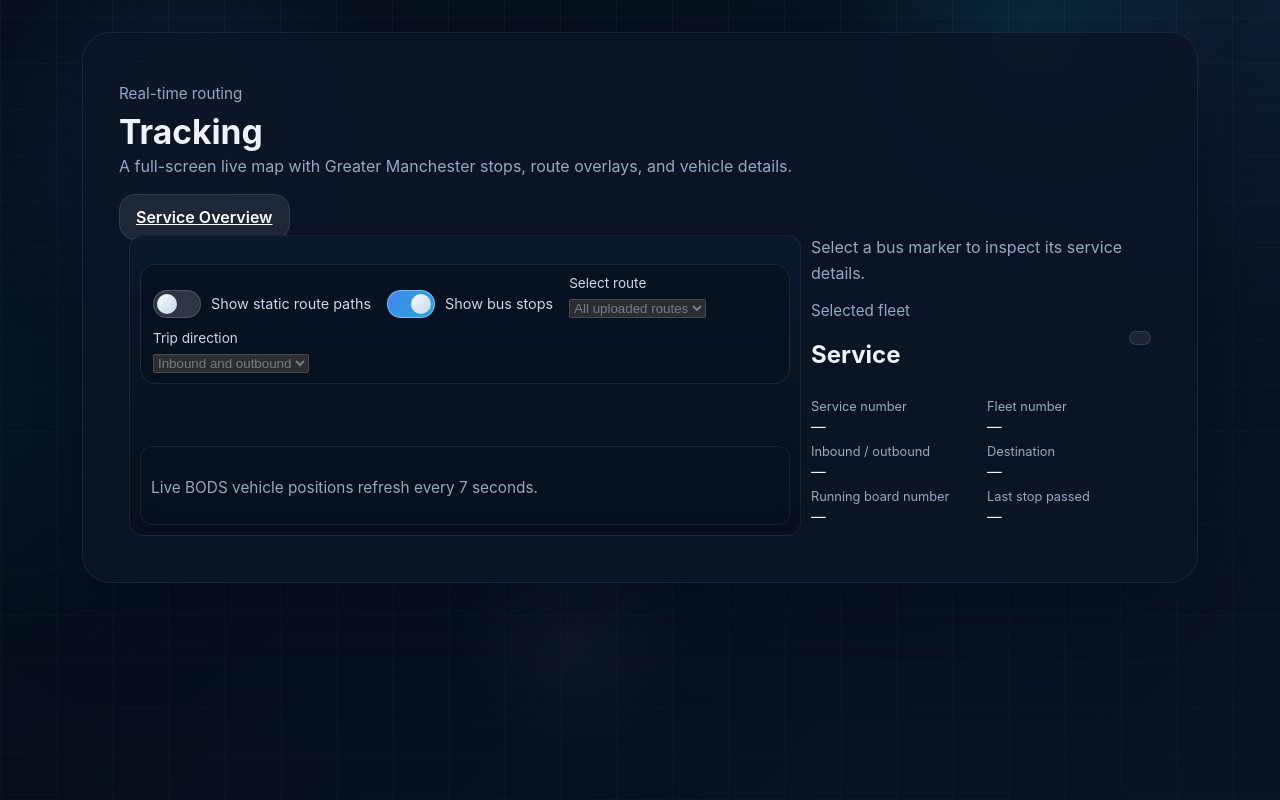
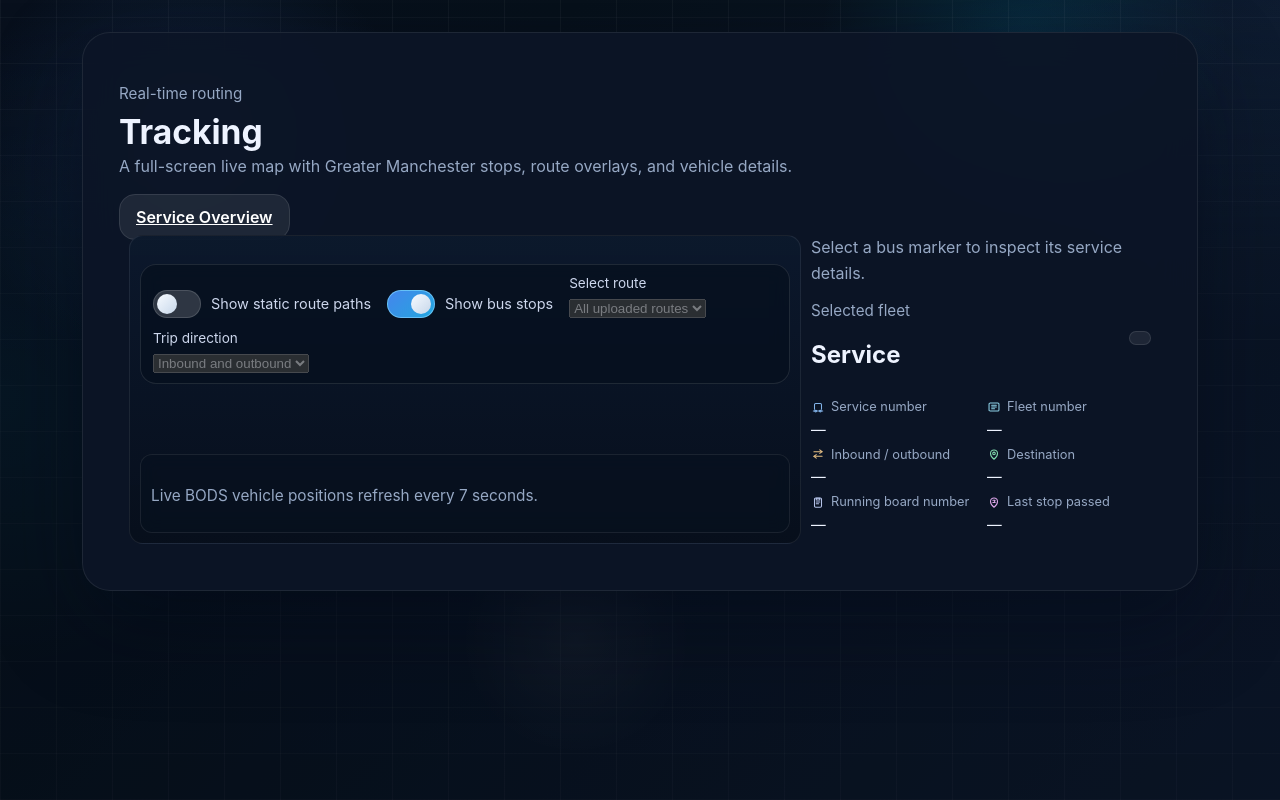
Before and after one commit to Wakkymike/OCC-Assist, a Flask app: template templates/tracking.html in a window 1280 px wide. Run offline with Flask 3, Linux system fonts and the light colour scheme; the template is opened without the code that fills it, so the values that code supplies are empty; some libraries are stand-ins or nearby versions.

Commit message:
Add contextual icons to tracking and service overview info labels

```diff
--- a/static/scripts.js
+++ b/static/scripts.js
@@ -624,9 +624,9 @@ function initializeServiceOverview() {
             <span class="sidebar-pill">${escapeHtml(formatVehicleDirection(vehicle.direction))}</span>
           </div>
           <dl class="service-detail-list">
-            <div><dt>Fleet number</dt><dd>${escapeHtml(String(vehicle.fleetNumber || 'Unknown'))}</dd></div>
-            <div><dt>Board number</dt><dd>${escapeHtml(formatBoardNumber(vehicle))}</dd></div>
-            <div><dt>Last stop passed</dt><dd>${escapeHtml(formatLastStop(vehicle.lastStopPassed))}</dd></div>
+            <div><dt><span class="label-with-icon"><svg viewBox="0 0 24 24" class="info-icon icon-fleet" aria-hidden="true"><rect x="3.5" y="5" width="17" height="14" rx="2"/><path d="M8 9h8"/><path d="M8 12h8"/><path d="M8 15h5"/></svg><span>Fleet number</span></span></dt><dd>${escapeHtml(String(vehicle.fleetNumber || 'Unknown'))}</dd></div>
+            <div><dt><span class="label-with-icon"><svg viewBox="0 0 24 24" class="info-icon icon-board" aria-hidden="true"><rect x="6" y="5" width="12" height="16" rx="2"/><path d="M9 5.5h6v3H9z"/><path d="M9 12h6"/><path d="M9 15h4"/></svg><span>Board number</span></span></dt><dd>${escapeHtml(formatBoardNumber(vehicle))}</dd></div>
+            <div><dt><span class="label-with-icon"><svg viewBox="0 0 24 24" class="info-icon icon-stop" aria-hidden="true"><path d="M12 21s6-4.5 6-10a6 6 0 1 0-12 0c0 5.5 6 10 6 10z"/><path d="M10 9h4l-1.4 1.8L14 13h-4"/></svg><span>Last stop passed</span></span></dt><dd>${escapeHtml(formatLastStop(vehicle.lastStopPassed))}</dd></div>
           </dl>
         </article>
       `).join('');
--- a/static/styles.css
+++ b/static/styles.css
@@ -461,6 +461,52 @@ body::before {
 .service-detail-list dt {
   color: var(--muted);
   font-size: 0.8rem;
+}
+
+.label-with-icon {
+  display: inline-flex;
+  align-items: center;
+  gap: 6px;
+}
+
+.info-icon {
+  width: 14px;
+  height: 14px;
+  stroke: currentColor;
+  stroke-width: 1.8;
+  fill: none;
+  stroke-linecap: round;
+  stroke-linejoin: round;
+  opacity: 0.9;
+  flex: none;
+}
+
+.icon-route {
+  color: #8fc5ff;
+}
+
+.icon-fleet {
+  color: #9de8ff;
+}
+
+.icon-direction {
+  color: #ffd38f;
+}
+
+.icon-destination {
+  color: #8ef1bd;
+}
+
+.icon-board {
+  color: #c8d7ff;
+}
+
+.icon-stop {
+  color: #f4b6ff;
+}
+
+.icon-time {
+  color: #9fd8ff;
 }
 
 .tracking-detail-list dd,
--- a/templates/service-overview.html
+++ b/templates/service-overview.html
@@ -20,15 +20,15 @@
 
     <section class="overview-summary" aria-label="Service summary">
       <article class="overview-summary-card">
-        <p>Active routes</p>
+        <p><span class="label-with-icon"><svg viewBox="0 0 24 24" class="info-icon icon-route" aria-hidden="true"><path d="M4 19h16"/><path d="M6 16V8a2 2 0 0 1 2-2h8a2 2 0 0 1 2 2v8"/><circle cx="8" cy="19" r="1.5"/><circle cx="16" cy="19" r="1.5"/></svg><span>Active routes</span></span></p>
         <strong id="service-overview-route-count">0</strong>
       </article>
       <article class="overview-summary-card">
-        <p>Active vehicles</p>
+        <p><span class="label-with-icon"><svg viewBox="0 0 24 24" class="info-icon icon-fleet" aria-hidden="true"><rect x="3.5" y="5" width="17" height="14" rx="2"/><path d="M8 9h8"/><path d="M8 12h8"/><path d="M8 15h5"/></svg><span>Active vehicles</span></span></p>
         <strong id="service-overview-vehicle-count">0</strong>
       </article>
       <article class="overview-summary-card">
-        <p>Last update</p>
+        <p><span class="label-with-icon"><svg viewBox="0 0 24 24" class="info-icon icon-time" aria-hidden="true"><circle cx="12" cy="12" r="8"/><path d="M12 8v5l3 2"/></svg><span>Last update</span></span></p>
         <strong id="service-overview-updated">—</strong>
       </article>
     </section>
--- a/templates/tracking.html
+++ b/templates/tracking.html
@@ -75,27 +75,27 @@
           </div>
           <dl class="tracking-detail-list">
             <div>
-              <dt>Service number</dt>
+              <dt><span class="label-with-icon"><svg viewBox="0 0 24 24" class="info-icon icon-route" aria-hidden="true"><path d="M4 19h16"/><path d="M6 16V8a2 2 0 0 1 2-2h8a2 2 0 0 1 2 2v8"/><circle cx="8" cy="19" r="1.5"/><circle cx="16" cy="19" r="1.5"/></svg><span>Service number</span></span></dt>
               <dd id="tracking-selected-route">—</dd>
             </div>
             <div>
-              <dt>Fleet number</dt>
+              <dt><span class="label-with-icon"><svg viewBox="0 0 24 24" class="info-icon icon-fleet" aria-hidden="true"><rect x="3.5" y="5" width="17" height="14" rx="2"/><path d="M8 9h8"/><path d="M8 12h8"/><path d="M8 15h5"/></svg><span>Fleet number</span></span></dt>
               <dd id="tracking-selected-fleet">—</dd>
             </div>
             <div>
-              <dt>Inbound / outbound</dt>
+              <dt><span class="label-with-icon"><svg viewBox="0 0 24 24" class="info-icon icon-direction" aria-hidden="true"><path d="M5 8h14"/><path d="M15 5l4 3-4 3"/><path d="M19 16H5"/><path d="M9 13l-4 3 4 3"/></svg><span>Inbound / outbound</span></span></dt>
               <dd id="tracking-selected-direction-label">—</dd>
             </div>
             <div>
-              <dt>Destination</dt>
+              <dt><span class="label-with-icon"><svg viewBox="0 0 24 24" class="info-icon icon-destination" aria-hidden="true"><path d="M12 21s6-4.5 6-10a6 6 0 1 0-12 0c0 5.5 6 10 6 10z"/><circle cx="12" cy="11" r="2.2"/></svg><span>Destination</span></span></dt>
               <dd id="tracking-selected-destination">—</dd>
             </div>
             <div>
-              <dt>Running board number</dt>
+              <dt><span class="label-with-icon"><svg viewBox="0 0 24 24" class="info-icon icon-board" aria-hidden="true"><rect x="6" y="5" width="12" height="16" rx="2"/><path d="M9 5.5h6v3H9z"/><path d="M9 12h6"/><path d="M9 15h4"/></svg><span>Running board number</span></span></dt>
               <dd id="tracking-selected-board">—</dd>
             </div>
             <div>
-              <dt>Last stop passed</dt>
+              <dt><span class="label-with-icon"><svg viewBox="0 0 24 24" class="info-icon icon-stop" aria-hidden="true"><path d="M12 21s6-4.5 6-10a6 6 0 1 0-12 0c0 5.5 6 10 6 10z"/><path d="M10 9h4l-1.4 1.8L14 13h-4"/></svg><span>Last stop passed</span></span></dt>
               <dd id="tracking-selected-last-stop">—</dd>
             </div>
           </dl>
```
